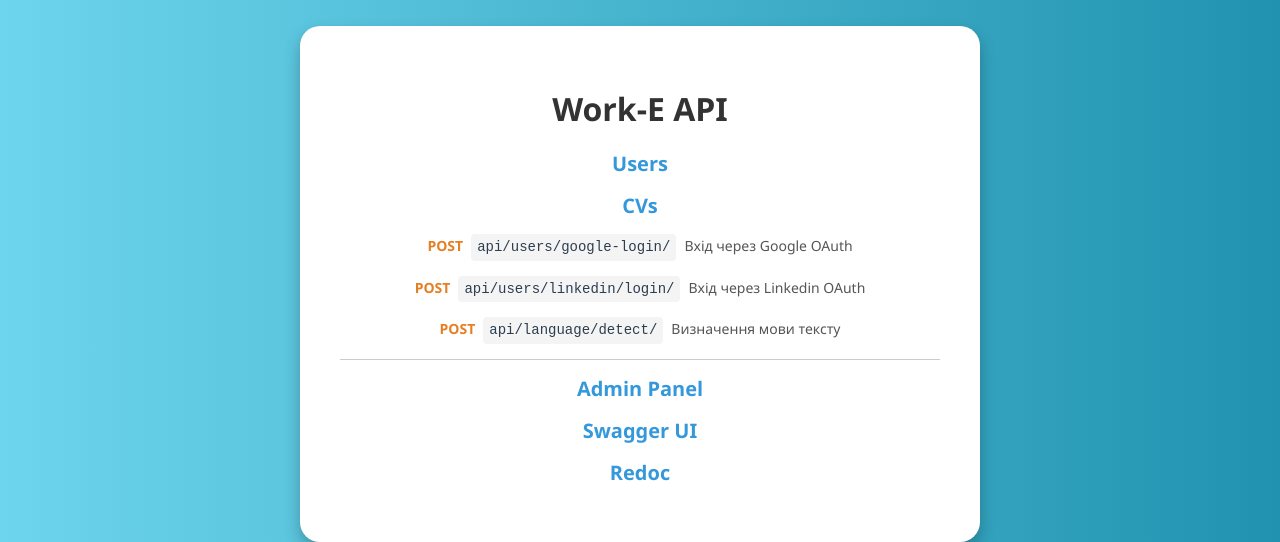
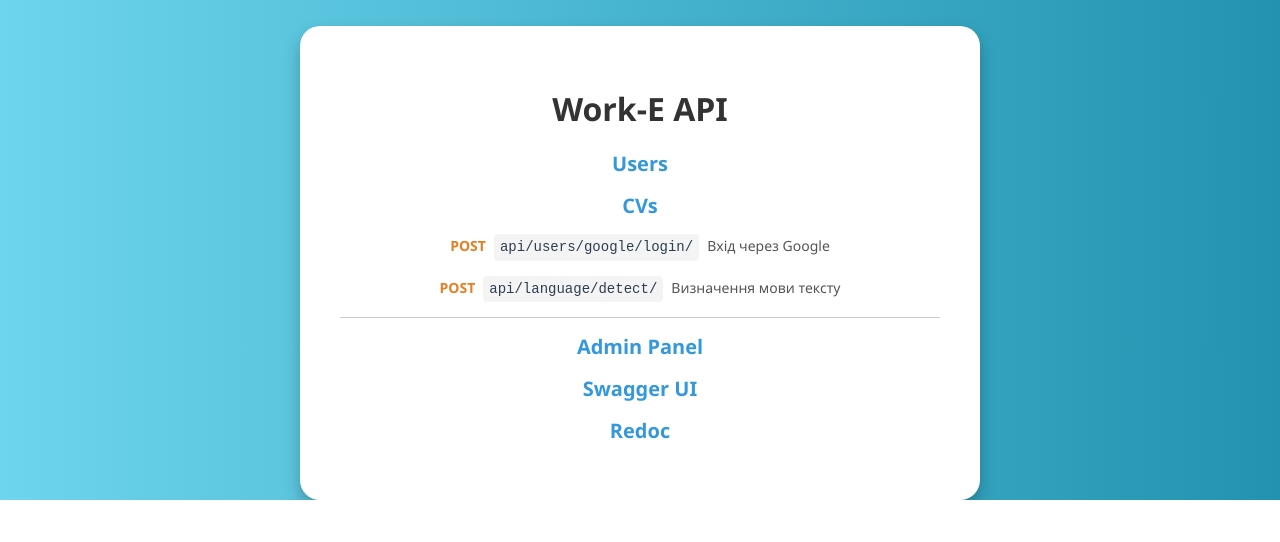
Before and after one commit to p1q/Work-E, a Django app: page / in a window 1280 px wide. Shown: the part 413-955 px from the top of the page. After the commit the page ends 913 px from the top, so only its background shows below. Run offline with Django 4.2, Linux system fonts and the light colour scheme.

Commit message:
Updated Swagger

```diff
--- a/src/users/interfaces/views_linkedin.py
+++ b/src/users/interfaces/views_linkedin.py
@@ -5,9 +5,7 @@
 from django.db import IntegrityError
 from django.shortcuts import redirect
 from drf_spectacular.utils import extend_schema, OpenApiResponse, OpenApiExample
-from rest_framework import status
 from rest_framework.permissions import AllowAny
-from rest_framework.response import Response
 from rest_framework.views import APIView
 from shared.auth.service import AuthService
 from users.infrastructure.models import User
--- a/templates/index.html
+++ b/templates/index.html
@@ -111,13 +111,8 @@
         <li><a href="/api/cvs/">CVs</a></li>
         <li class="endpoint">
             <span class="method">POST</span>
-            <span class="path">api/users/google-login/</span>
-            <span class="desc">Вхід через Google OAuth</span>
-        </li>
-        <li class="endpoint">
-            <span class="method">POST</span>
-            <span class="path">api/users/linkedin/login/</span>
-            <span class="desc">Вхід через Linkedin OAuth</span>
+            <span class="path">api/users/google/login/</span>
+            <span class="desc">Вхід через Google</span>
         </li>
         <li class="endpoint">
             <span class="method">POST</span>
```
Also changed, not shown: src/users/interfaces/views_auth.py (+9 -3 lines).
